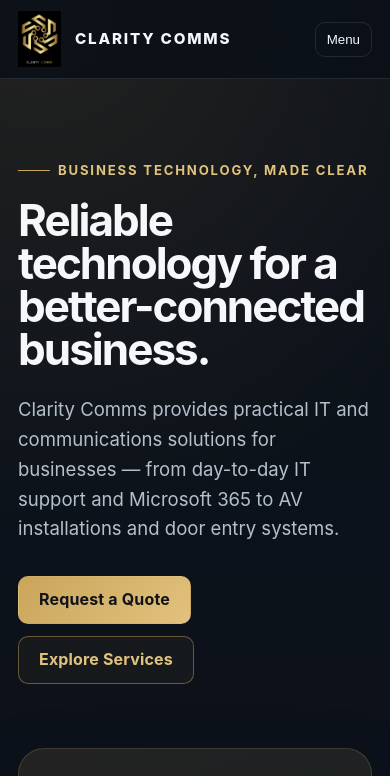
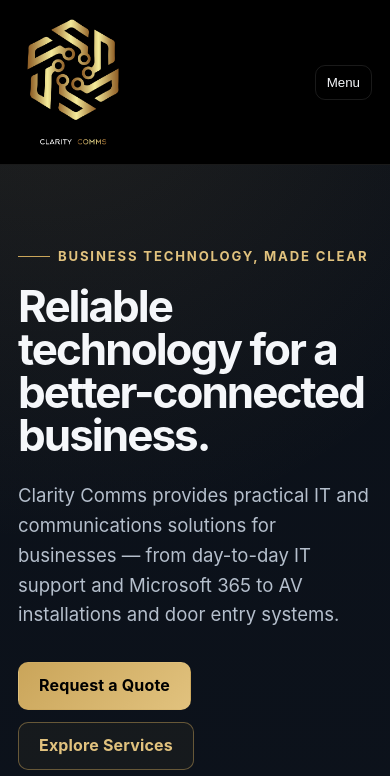
Before and after one commit to clarityjosh/clarity-comms-website, a plain HTML site: page index.html in a window 390 px wide. Shown: the top 776 px of the page. Drawn offline with Linux system fonts and the light colour scheme.

Commit message:
Update header logo, black background and quote text

```diff
--- a/assets/style.css
+++ b/assets/style.css
@@ -26,14 +26,14 @@
 .container{width:min(calc(100% - 36px),var(--max));margin:auto}
 .topbar{
   position:sticky;top:0;z-index:20;
-  backdrop-filter:blur(16px);
-  background:rgba(11,16,24,.88);
+
+  background:#000;
   border-bottom:1px solid var(--line)
 }
-.nav{height:78px;display:flex;align-items:center;justify-content:space-between;gap:24px}
-.brand{display:flex;align-items:center;gap:14px;min-width:190px}
-.brand img{height:56px;width:auto;object-fit:contain;flex:0 0 auto}
-.brand-text{font-weight:800;letter-spacing:.12em;font-size:.95rem}
+.nav{height:200px;display:flex;align-items:center;justify-content:space-between;gap:24px}
+.brand{display:flex;align-items:center;gap:14px;min-width:0}
+.brand img{height:180px;width:auto;object-fit:contain;flex:0 0 auto}
+.brand-text{display:none}
 .nav-links{display:flex;gap:26px;align-items:center}
 .nav-links a{color:var(--muted);font-size:.95rem}
 .nav-links a:hover,.nav-links a[aria-current="page"]{color:var(--text)}
@@ -44,7 +44,8 @@
   font-weight:750;letter-spacing:.01em;
   border:1px solid transparent;transition:.2s ease
 }
-.btn-primary{background:linear-gradient(135deg,var(--gold),var(--gold-2));color:#10131a}
+.btn-primary{background:linear-gradient(135deg,var(--gold),var(--gold-2));color:#000}
+.nav-links a.btn-primary,.nav-links a.btn-primary:hover,.nav-links a.btn-primary[aria-current="page"]{color:#000}
 .btn-primary:hover{transform:translateY(-1px);box-shadow:0 12px 26px rgba(202,165,90,.22)}
 .btn-secondary{border-color:rgba(202,165,90,.45);color:var(--gold-2);background:rgba(202,165,90,.05)}
 .hero{padding:104px 0 84px;overflow:hidden}
@@ -125,11 +126,13 @@
 .footer-links{display:flex;gap:18px;flex-wrap:wrap}
 .kicker{color:var(--gold-2);font-weight:800}
 @media (max-width:900px){
+  .nav{height:164px}
+  .brand img{height:144px}
   .hero-grid,.contact-grid,.service-row{grid-template-columns:1fr}
   .grid-4,.grid-3{grid-template-columns:repeat(2,1fr)}
   .nav-links{
-    display:none;position:absolute;left:18px;right:18px;top:70px;
-    background:#0d1520;border:1px solid var(--line);border-radius:14px;padding:16px;
+    display:none;position:absolute;left:18px;right:18px;top:calc(100% - 1px);
+    background:#000;border:1px solid var(--line);border-radius:14px;padding:16px;
     flex-direction:column;align-items:stretch
   }
   .nav-links.open{display:flex}
```
